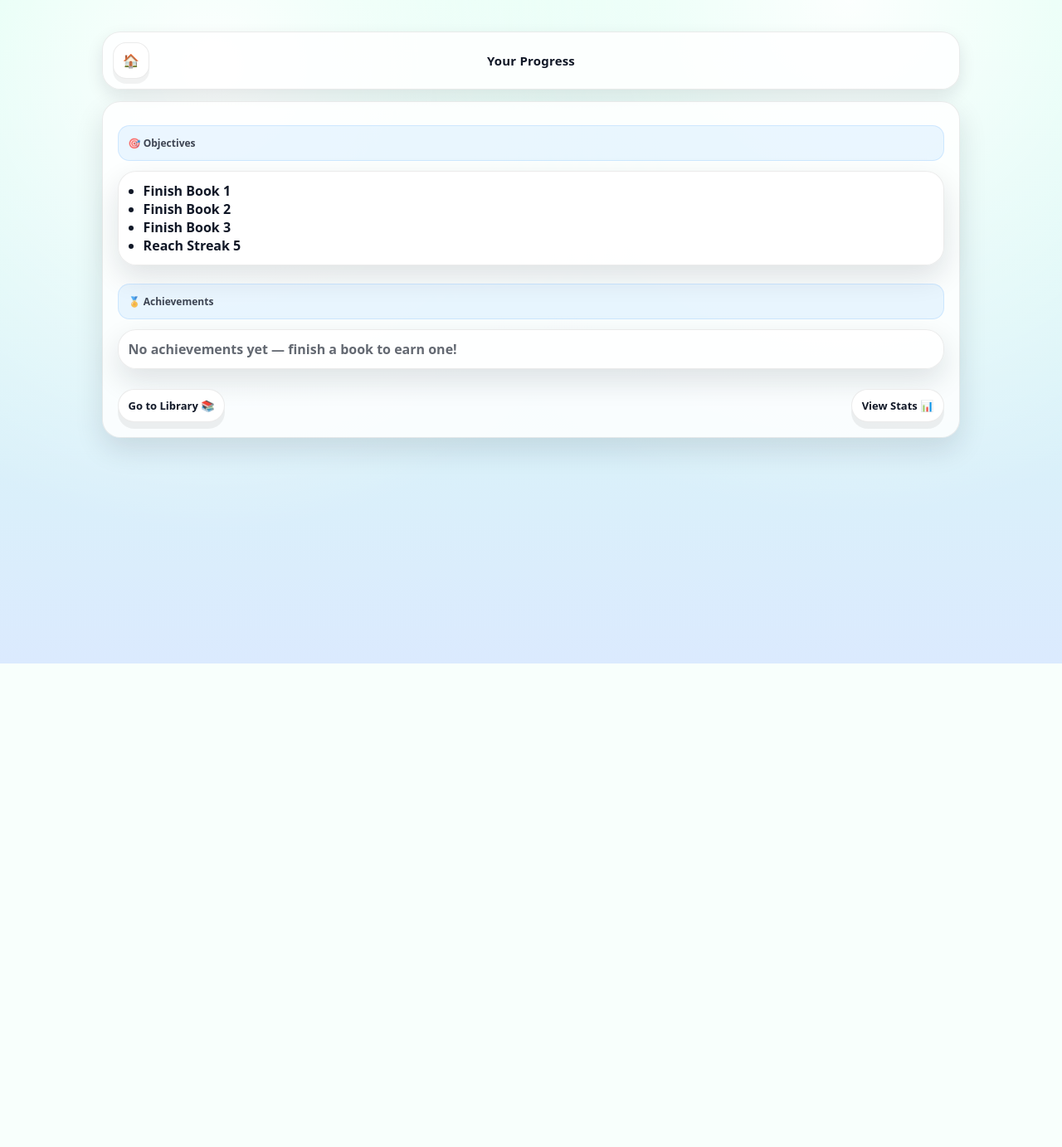
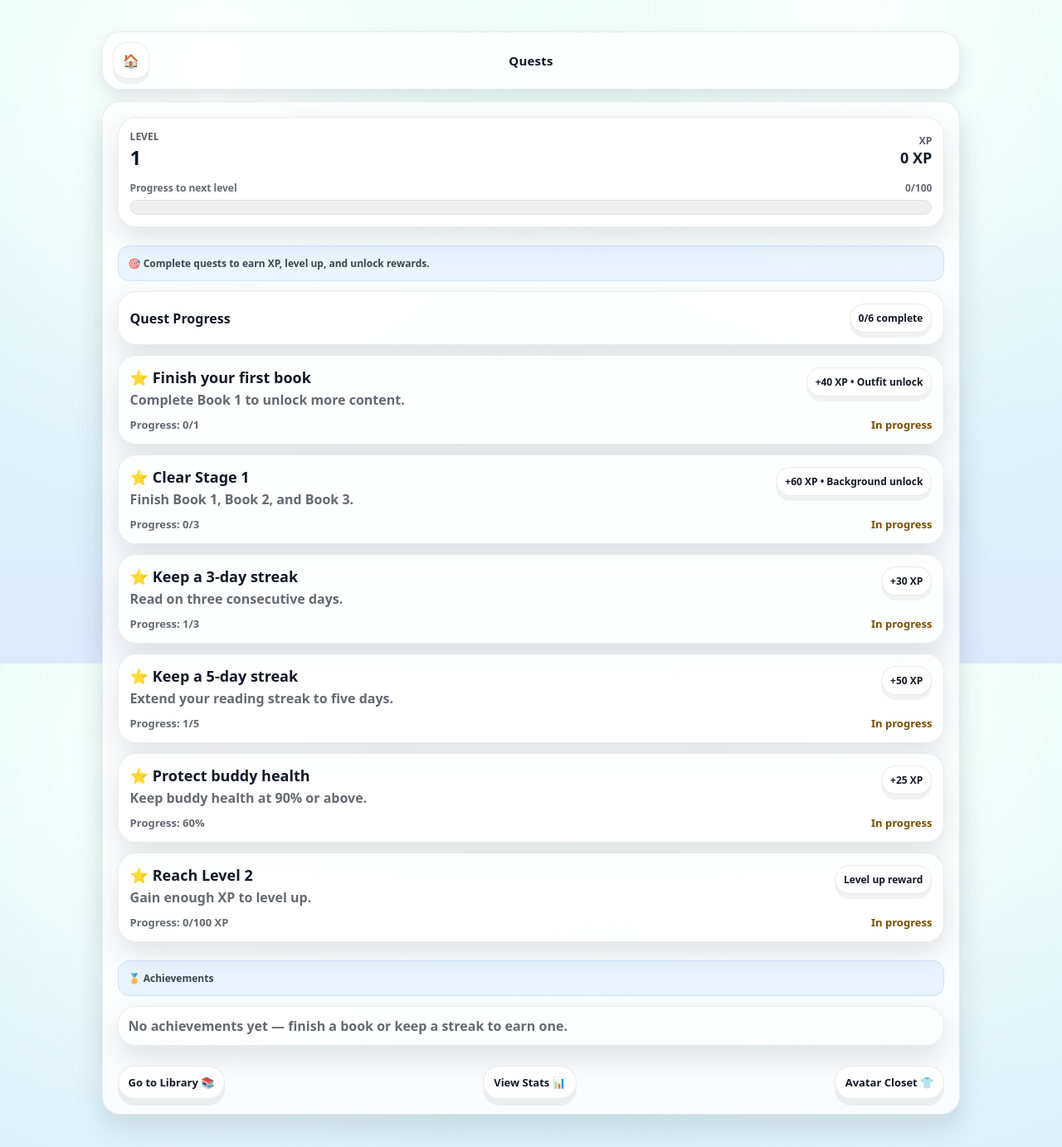
Before and after one commit to Hamza-Shaikh4/Engagement-FYP, a Flask app: page /results in a window 1280 px wide. Shown: the whole page at 83% size. Before the commit the page ends 800 px from the top, so only its background shows below. Run offline with Flask 3, Linux system fonts and the light colour scheme; data comes from the database, SQL or seed files in the repository.

Commit message:
Quest update and avatar captions

```diff
--- a/routes/page_routes.py
+++ b/routes/page_routes.py
@@ -1,6 +1,6 @@
 from datetime import date
 
-from flask import Blueprint, render_template, redirect, url_for, session, request
+from flask import Blueprint, render_template, redirect, url_for, request
 
 from logic.state_logic import (
     ensure_user,
@@ -15,70 +15,74 @@ from db import get_db
 pages_bp = Blueprint("pages", __name__)
 
 
-def maybe_update_daily_streak(state: dict) -> tuple[dict, dict | None]:
+def maybe_update_daily_streak(state: dict) -> dict:
     """
     Update the user's daily streak when they visit on a new day.
-
-    Returns:
-        (updated_state, streak_popup_data_or_none)
     """
     today = date.today().isoformat()
     previous_last_active = state["last_active_date"]
 
     if previous_last_active == today:
-        return state, None
+        return state
 
     update_streak_and_last_active_date(state)
+    return state
 
-    popup = None
 
-    if previous_last_active is None:
-        popup = {
-            "title": "Streak started",
-            "text": "Day 1 🔥",
-            "value": state["streak"],
-        }
-    else:
-        try:
-            previous_date = date.fromisoformat(previous_last_active)
-            days_between = (date.today() - previous_date).days
-        except ValueError:
-            days_between = None
-
-        if days_between == 1:
-            popup = {
-                "title": "Streak up",
-                "text": f"{state['streak']}-day streak 🔥",
-                "value": state["streak"],
-            }
-        elif days_between is not None and days_between > 1:
-            popup = {
-                "title": "Streak restarted",
-                "text": "Back to Day 1 🔥",
-                "value": state["streak"],
-            }
-
-    return state, popup
+def xp_into_current_level(xp: int) -> tuple[int, int]:
+    """
+    Return:
+    - XP gained inside the current level
+    - XP needed to complete the current level
+    """
+    current_level_floor = (max(1, int(xp // 100) + 1) - 1) * 100
+    current_level_xp = xp - current_level_floor
+    return current_level_xp, 100
 
 
 def build_books_dialogue(stage_cards: list[dict], state: dict, celebrate: bool) -> list[str]:
     """
     Build a short click-through dialogue for the books page.
+    Reward unlocks and quest completions override the normal message.
     """
     current_stage = next((stage for stage in stage_cards if stage["status"] == "current"), None)
     all_complete = bool(stage_cards) and all(stage["status"] == "completed" for stage in stage_cards)
 
+    unlocked_rewards = []
+    completed_books = len(state["completed_books"])
+
+    if completed_books >= 1:
+        unlocked_rewards.append("Reward unlocked: new avatars are available.")
+    if completed_books >= 3:
+        unlocked_rewards.append("Reward unlocked: a new background is available.")
+
+    if state["streak"] == 3:
+        unlocked_rewards.append("Quest complete: 3-day streak. You earned bonus XP.")
+    if state["streak"] == 5:
+        unlocked_rewards.append("Quest complete: 5-day streak. You earned bonus XP.")
+    if state["health"] >= 90 and completed_books >= 1:
+        unlocked_rewards.append("Quest complete: keep your buddy healthy. You earned bonus XP.")
+
+    if celebrate and unlocked_rewards:
+        lines = [
+            "Nice work. You finished that book.",
+            "You earned XP for completing it.",
+        ]
+        lines.extend(unlocked_rewards)
+        lines.append("Open the Avatar Closet to see your rewards.")
+        return lines
+
     if celebrate:
         lines = [
             "Nice work. You finished that book.",
+            "You earned XP for completing it.",
         ]
 
         if current_stage:
+            lines.append(f"We’re now in {current_stage['stage_name']}.")
             lines.append(
-                f"We’re now in {current_stage['stage_name']}."
-            )
-            lines.append(
-                f"You’ve completed {current_stage['completed_in_stage']} of {current_stage['total_in_stage']} books in this stage."
+                f"You’ve completed {current_stage['completed_in_stage']} of "
+                f"{current_stage['total_in_stage']} books in this stage."
             )
         elif all_complete:
             lines.append("You’ve cleared every stage.")
@@ -86,9 +90,7 @@ def build_books_dialogue(stage_cards: list[dict], state: dict, celebrate: bool)
             lines.append("More books are ready when you are.")
 
         if state["streak"] > 0:
-            lines.append(
-                f"Your streak is now {state['streak']} day{'s' if state['streak'] != 1 else ''}."
-            )
+            lines.append(f"Your streak is now {state['streak']} day{'s' if state['streak'] != 1 else ''}.")
 
         lines.append("Choose your next book when you’re ready.")
         return lines
@@ -99,9 +101,7 @@ def build_books_dialogue(stage_cards: list[dict], state: dict, celebrate: bool)
             "You can replay any unlocked book from here.",
         ]
         if state["streak"] > 0:
-            lines.append(
-                f"Your streak is at {state['streak']} day{'s' if state['streak'] != 1 else ''}."
-            )
+            lines.append(f"Your streak is at {state['streak']} day{'s' if state['streak'] != 1 else ''}.")
         return lines
 
     if current_stage:
@@ -118,9 +118,7 @@ def build_books_dialogue(stage_cards: list[dict], state: dict, celebrate: bool)
             lines.append(f"There are {remaining} books left in this stage.")
 
         if state["streak"] > 0:
-            lines.append(
-                f"Let’s keep the {state['streak']}-day streak going."
-            )
+            lines.append(f"Let’s keep the {state['streak']}-day streak going.")
 
         lines.append("Pick the next book when you’re ready.")
         return lines
@@ -131,23 +129,74 @@ def build_books_dialogue(stage_cards: list[dict], state: dict, celebrate: bool)
     ]
 
 
+def build_quest_cards(state: dict) -> list[dict]:
+    """
+    Build quest cards for the quests/progress page.
+    """
+    completed_books = set(state["completed_books"])
+    streak = int(state["streak"])
+    health = int(state["health"])
+    xp = int(state["xp"])
+
+    quests = [
+        {
+            "title": "Finish your first book",
+            "description": "Complete Book 1 to unlock more content.",
+            "progress_text": f"{1 if 'book1' in completed_books else 0}/1",
+            "reward": "+40 XP • Outfit unlock",
+            "done": "book1" in completed_books,
+        },
+        {
+            "title": "Clear Stage 1",
+            "description": "Finish Book 1, Book 2, and Book 3.",
+            "progress_text": f"{sum(1 for b in ['book1', 'book2', 'book3'] if b in completed_books)}/3",
+            "reward": "+60 XP • Background unlock",
+            "done": all(b in completed_books for b in ["book1", "book2", "book3"]),
+        },
+        {
+            "title": "Keep a 3-day streak",
+            "description": "Read on three consecutive days.",
+            "progress_text": f"{min(streak, 3)}/3",
+            "reward": "+30 XP",
+            "done": streak >= 3,
+        },
+        {
+            "title": "Keep a 5-day streak",
+            "description": "Extend your reading streak to five days.",
+            "progress_text": f"{min(streak, 5)}/5",
+            "reward": "+50 XP",
+            "done": streak >= 5,
+        },
+        {
+            "title": "Protect buddy health",
+            "description": "Keep buddy health at 90% or above.",
+            "progress_text": f"{min(health, 100)}%",
+            "reward": "+25 XP",
+            "done": health >= 90,
+        },
+        {
+            "title": "Reach Level 2",
+            "description": "Gain enough XP to level up.",
+            "progress_text": f"{min(xp, 100)}/100 XP",
+            "reward": "Level up reward",
+            "done": xp >= 100,
+        },
+    ]
+
+    return quests
+
+
 def get_current_state() -> tuple[str, dict]:
     """
     Helper used by many page routes.
-    It loads the current user, applies inactivity decay,
-    updates the daily streak if needed, and stores popup state in session.
     """
     user_id = ensure_user()
     state = get_state(user_id)
 
     state = apply_inactivity_health_decay(state)
-    state, streak_popup = maybe_update_daily_streak(state)
+    state = maybe_update_daily_streak(state)
 
     state = save_state(user_id, state)
-
-    if streak_popup is not None:
-        session["streak_popup"] = streak_popup
-
     return user_id, state
 
 
@@ -272,9 +321,19 @@ def reading(story_id: str):
 @pages_bp.get("/results")
 def results():
     user_id, state = get_current_state()
-    stories = load_stories()
-    unlocks = compute_unlocks(state, stories)
-    return render_template("results.html", state=state, stories=stories, unlocks=unlocks)
+
+    quests = build_quest_cards(state)
+    completed_quests = sum(1 for q in quests if q["done"])
+    current_level_xp, level_goal = xp_into_current_level(state["xp"])
+
+    return render_template(
+        "results.html",
+        state=state,
+        quests=quests,
+        completed_quests=completed_quests,
+        current_level_xp=current_level_xp,
+        level_goal=level_goal,
+    )
 
 
 @pages_bp.get("/stats")
--- a/static/app_state.js
+++ b/static/app_state.js
@@ -61,7 +61,7 @@ function updateAvatarUI(state) {
     <img
       src="${imagePath}"
       alt="${avatarName}"
-      style="width:72px;height:72px;image-rendering:pixelated;"
+      class="hud-avatar-img"
     >
   `;
 }
--- a/static/quiz.js
+++ b/static/quiz.js
@@ -73,7 +73,7 @@ async function submitQuiz() {
 
   if (data.passed) {
     alert(`Nice work! You scored ${data.score}/${data.total}. Book completed ✅`);
-    window.location.href = "/books";
+    window.location.href = "/books?celebrate=1";
   } else {
     alert(`You scored ${data.score}/${data.total}. Try rereading the story and then come back.`);
     window.location.href = `/reading/${storyId}`;
--- a/static/styles.css
+++ b/static/styles.css
@@ -373,85 +390,16 @@ body{
   background: linear-gradient(90deg, var(--green), var(--yellow));
 }
 
-.petAvatar {
-  width: 72px;
-  height: 72px;
-  display: flex;
-  align-items: center;
-  justify-content: center;
-  overflow: hidden;
+.quest-card-complete {
+  border: 2px solid rgba(52,211,153,0.30);
+}
+
+.quest-xp-bar > div {
+  width: 0;
 }
 
 .center{ text-align: center; }
 .muted{ color: var(--muted); }
-
-@media (min-width: 1200px){
-  .page{ width: 86%; }
-}
-
-/* ===========================
-   Buddy + captions
-   =========================== */
-
-.book-summary {
-  margin-top: 4px;
-  font-size: 12px;
-  color: var(--muted);
-  font-weight: 700;
-}
-
-.journey-buddy {
-  animation: buddyFloat 2.4s ease-in-out infinite;
-}
-
-.buddy-speech-animated {
-  position: relative;
-  overflow: hidden;
-}
-
-#buddyCaptionText {
-  margin: 0;
-}
-
-.buddy-caption-in {
-  animation: buddyCaptionIn 0.28s ease;
-}
-
-.buddy-caption-out {
-  animation: buddyCaptionOut 0.22s ease;
-}
-
-@keyframes buddyFloat {
-  0% { transform: translateY(0px); }
-  50% { transform: translateY(-5px); }
-  100% { transform: translateY(0px); }
-}
-
-@keyframes buddyCaptionIn {
-  0% {
-    opacity: 0;
-    transform: translateY(6px);
-  }
-  100% {
-    opacity: 1;
-    transform: translateY(0);
-  }
-}
-
-@keyframes buddyCaptionOut {
-  0% {
-    opacity: 1;
-    transform: translateY(0);
-  }
-  100% {
-    opacity: 0;
-    transform: translateY(-4px);
-  }
-}
-
-/* ===========================
-   Reading page buddy support
-   =========================== */
 
 .buddy-support {
   position: fixed;
--- a/templates/books.html
+++ b/templates/books.html
@@ -37,7 +37,7 @@
         <div class="books-hud-row">
           <div class="books-hud-item">
             <div class="books-hud-label">Engagement</div>
-            <div class="books-hud-value">{{ state.last_engagement_label|capitalize }}</div>
+            <div class="books-hud-value">{{ state['last_engagement_label']|capitalize }}</div>
           </div>
 
           <div class="books-hud-item books-hud-health">
@@ -45,7 +45,7 @@
             <div class="books-healthbar">
               <div class="books-healthfill" data-health="{{ state['health'] }}"></div>
             </div>
-            <div class="books-hud-health-text">{{ state.health }}%</div>
+            <div class="books-hud-health-text">{{ state['health'] }}%</div>
           </div>
         </div>
       </section>
--- a/templates/results.html
+++ b/templates/results.html
@@ -1,8 +1,9 @@
 <!doctype html>
-<html>
+<html lang="en">
 <head>
   <meta charset="utf-8">
-  <title>Progress</title>
+  <title>Quests</title>
+  <meta name="viewport" content="width=device-width,initial-scale=1">
   <link rel="stylesheet" href="/static/styles.css">
 </head>
 <body data-bg="{{ state['selected_bg'] }}">
@@ -12,21 +13,78 @@
 
     <header class="topbar">
       <a class="iconbtn" href="/">🏠</a>
-  <div class="title">Your Progress</div>
+      <div class="title">Quests</div>
       <span style="width:38px;"></span>
     </header>
 
     <section class="section stack">
 
-  <div class="toast">🎯 Objectives</div>
+      <div class="section" style="padding:14px;">
+        <div style="display:flex;justify-content:space-between;align-items:center;gap:12px;flex-wrap:wrap;">
+          <div>
+            <div style="font-size:12px;font-weight:900;opacity:.7;text-transform:uppercase;">Level</div>
+            <div style="font-size:24px;font-weight:900;">{{ state['level'] }}</div>
+          </div>
 
-  <div class="section" style="padding:12px;">
-    <ul style="margin:0;padding-left:18px;font-weight:800;">
-      <li>Finish Book 1 {% if "book1" in state["completed_books"] %}✅{% endif %}</li>
-      <li>Finish Book 2 {% if "book2" in state["completed_books"] %}✅{% endif %}</li>
-      <li>Finish Book 3 {% if "book3" in state["completed_books"] %}✅{% endif %}</li>
-      <li>Reach Streak 5 {% if state["streak"] >= 5 %}✅{% endif %}</li>
-    </ul>
+          <div style="text-align:right;">
+            <div style="font-size:12px;font-weight:900;opacity:.7;text-transform:uppercase;">XP</div>
+            <div style="font-size:18px;font-weight:900;">{{ state['xp'] }} XP</div>
+          </div>
+        </div>
+
+        <div style="margin-top:12px;">
+          <div style="display:flex;justify-content:space-between;font-size:12px;font-weight:900;color:var(--muted);margin-bottom:6px;">
+            <span>Progress to next level</span>
+            <span>{{ current_level_xp }}/{{ level_goal }}</span>
+          </div>
+
+          <div class="healthBar quest-xp-bar" style="height:18px;">
+            <div id="questXpFill" data-width="{{ current_level_xp }}"></div>
+          </div>
+        </div>
+      </div>
+
+      <div class="toast">🎯 Complete quests to earn XP, level up, and unlock rewards.</div>
+
+      <div class="section" style="padding:14px;">
+        <div style="display:flex;justify-content:space-between;align-items:center;gap:10px;flex-wrap:wrap;">
+          <div style="font-weight:900;">Quest Progress</div>
+          <div class="chip">{{ completed_quests }}/{{ quests|length }} complete</div>
+        </div>
+      </div>
+
+      <div style="display:grid;gap:12px;">
+        {% for quest in quests %}
+          <div class="section quest-card {% if quest.done %}quest-card-complete{% endif %}" style="padding:14px;">
+            <div style="display:flex;justify-content:space-between;align-items:flex-start;gap:12px;flex-wrap:wrap;">
+              <div>
+                <div style="font-size:18px;font-weight:900;">
+                  {% if quest.done %}✅{% else %}⭐{% endif %}
+                  {{ quest.title }}
+                </div>
+                <div class="muted" style="margin-top:4px;font-weight:700;">
+                  {{ quest.description }}
+                </div>
+              </div>
+
+              <div class="chip">
+                {{ quest.reward }}
+              </div>
+            </div>
+
+            <div style="margin-top:10px;display:flex;justify-content:space-between;align-items:center;gap:10px;flex-wrap:wrap;">
+              <div style="font-size:13px;font-weight:800;color:var(--muted);">
+                Progress: {{ quest.progress_text }}
+              </div>
+
+              {% if quest.done %}
+                <div style="font-size:13px;font-weight:900;color:#15803d;">Reward earned</div>
+              {% else %}
+                <div style="font-size:13px;font-weight:900;color:#7a4f00;">In progress</div>
+              {% endif %}
+            </div>
+          </div>
+        {% endfor %}
       </div>
 
       <div class="toast">🏅 Achievements</div>
@@ -34,7 +92,7 @@
       <div class="section" style="padding:12px;">
         {% if state["achievements"]|length == 0 %}
           <div class="muted" style="font-weight:900;">
-        No achievements yet — finish a book to earn one!
+            No achievements yet — finish a book or keep a streak to earn one.
           </div>
         {% else %}
           {% for a in state["achievements"] %}
@@ -43,10 +101,10 @@
         {% endif %}
       </div>
 
-
       <div class="navrow">
         <a class="smallbtn" href="/books">Go to Library 📚</a>
         <a class="smallbtn" href="/stats">View Stats 📊</a>
+        <a class="smallbtn" href="/avatar">Avatar Closet 👕</a>
       </div>
 
     </section>
@@ -54,5 +112,15 @@
   </div>
 </main>
 
+<script>
+  document.addEventListener("DOMContentLoaded", () => {
+    const xpFill = document.getElementById("questXpFill");
+    if (xpFill) {
+      const width = Number(xpFill.dataset.width || 0);
+      xpFill.style.width = `${Math.max(0, Math.min(100, width))}%`;
+    }
+  });
+</script>
+
 </body>
 </html>
```
Also changed, not shown: other parts of static/styles.css (+30 -66 lines), templates/reading.html (+0 -10 lines). Lines whose indentation alone changed are shown as unchanged.
